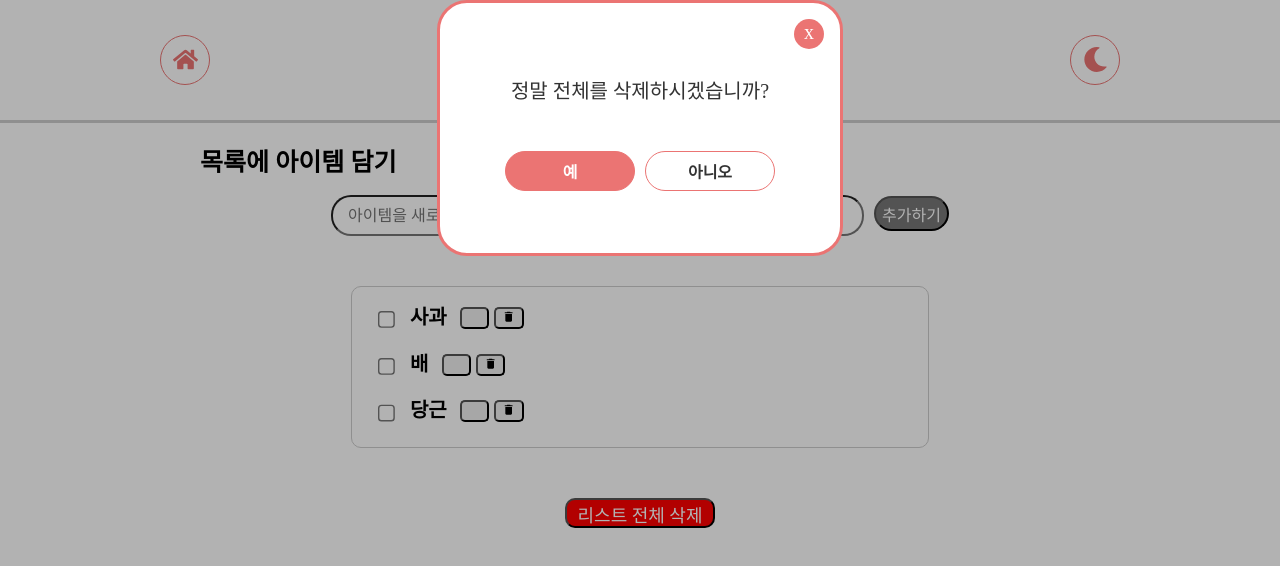
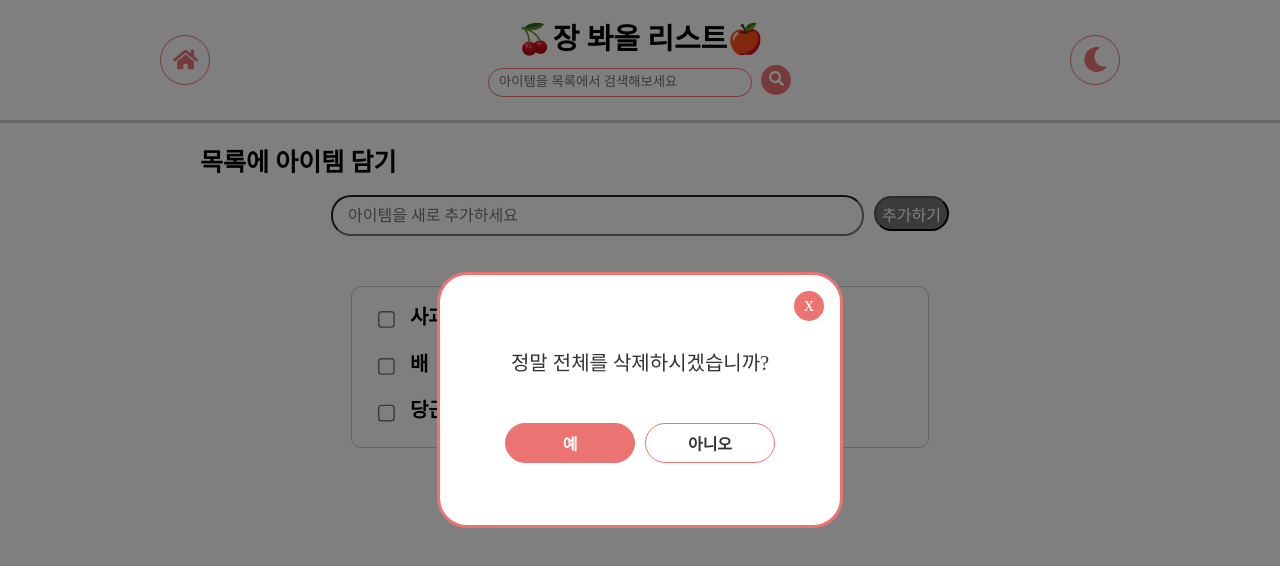
Before and after one commit to Raros17/todo-list-emotion, a React (Create React App) app: page / in a window 1280 px wide. Shown: the top 566 px of the page. Built offline with nearby package versions, Linux system fonts and the light colour scheme; some icons are missing; a web font is replaced by a local one.

Commit message:
design: modal 위치

```diff
--- a/src/App.js
+++ b/src/App.js
@@ -15,7 +15,6 @@ function App() {
   const [inputValue, setInputValue] = useRecoilState(inputState);
   const [filteredTodo, setFilteredTodo] = useRecoilState(filteredListState);
   const [searchValue, setSearchValue] = useRecoilState(searchState);
-  console.log(...todo)
   const handleInputChange = (e)=>{
     setInputValue(e.target.value);
   }
@@ -55,7 +54,7 @@ function App() {
 
   return (
     <div className="App">
-      <section>
+      <section css={css({height:"50%", width:"100%", position:"absolute", top:"50%"})}>
         <div css={overlay}></div>
         <Modal/>
       </section>
@@ -97,7 +96,7 @@ export default App;
 const overlay = css`
   position:fixed;
   inset:0;
-  background-color: rgba(0,0,0,0.3);
+  background-color: rgba(0,0,0,0.5);
   z-index: 998;
 `
 
--- a/src/components/Modal.js
+++ b/src/components/Modal.js
@@ -10,7 +10,7 @@ function Modal() {
     setTodo([])
   }
   return (
-    <section css={css({display:"flex", justifyContent:"center"})}>
+    <section css={css({display:"flex",justifyContent:"center", alignItems:"center"})}>
         <div css={modalContainer}>
             <button css={modalCloseBtn}>x</button>
             <p>정말 전체를 삭제하시겠습니까?</p>
```
